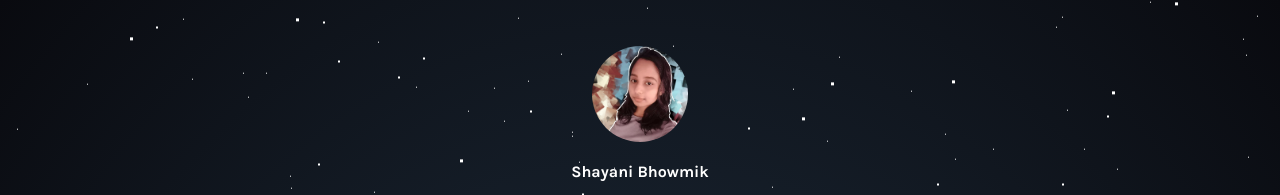
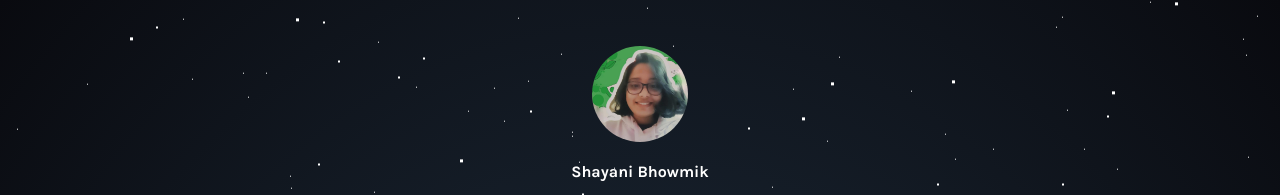
Before and after one commit to shayani2003/linktree, a plain HTML site: page index.html in a window 1280 px wide. Shown: the top 195 px of the page. Drawn offline with Linux system fonts and the light colour scheme.

Commit message:
update the dp

```diff
--- a/index.html
+++ b/index.html
@@ -25,7 +25,7 @@
     <!-- End of Parallax Pixel Background Animation -->
 
     <a id="profilePicture" href="#popup">
-      <img src="ak.jpg" alt="Shayani Bhowmik">
+      <img src="img/dp.jpg" alt="Shayani Bhowmik">
     </a>
     <div class="overlay" id="popup">
       <div class="popup">
```
Also changed, not shown: img/ak.jpg (renamed from ak.jpg), img/dp.jpg (added).
